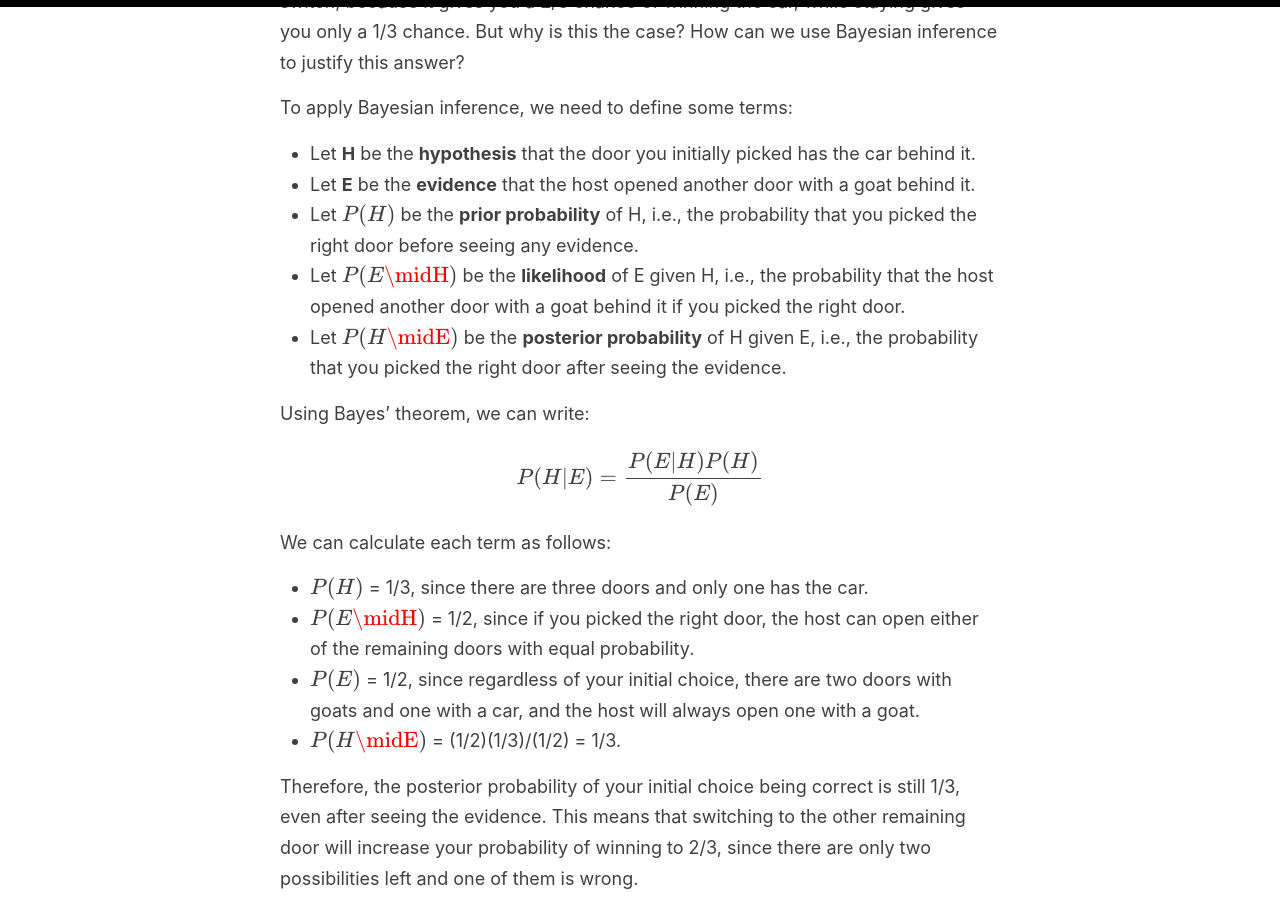
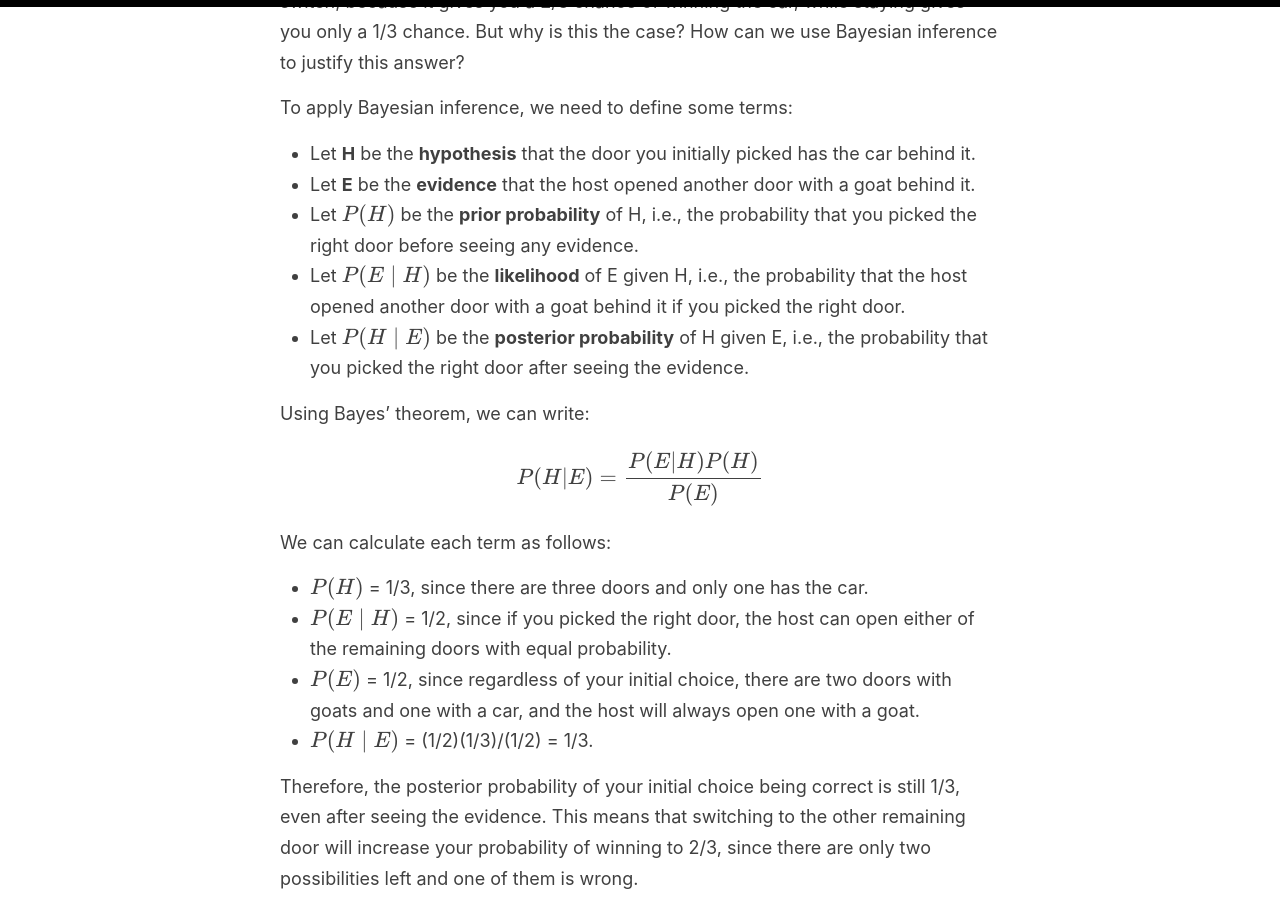
Before and after one commit to krz/krz.github.io, a Jekyll site: the page built from _posts/2023-07-06-intro-bayes.md, in a window 1280 px wide and 900 px high, scrolled down 951 px. Built offline with Jekyll 4.4.1, drawn with Linux system fonts in a browser that asks for light colours.

Commit message:
Update 2023-07-06-intro-bayes.md
latex

```diff
--- a/_posts/2023-07-06-intro-bayes.md
+++ b/_posts/2023-07-06-intro-bayes.md
@@ -26,8 +26,8 @@
 - Let __H__ be the __hypothesis__ that the door you initially picked has the car behind it.
 - Let __E__ be the __evidence__ that the host opened another door with a goat behind it.
 - Let \\(P(H)\\) be the __prior probability__ of H, i.e., the probability that you picked the right door before seeing any evidence.
-- Let \\(P(E\midH)\\) be the __likelihood__ of E given H, i.e., the probability that the host opened another door with a goat behind it if you picked the right door.
-- Let \\(P(H\midE)\\) be the __posterior probability__ of H given E, i.e., the probability that you picked the right door after seeing the evidence.
+- Let \\(P(E\mid H)\\) be the __likelihood__ of E given H, i.e., the probability that the host opened another door with a goat behind it if you picked the right door.
+- Let \\(P(H\mid E)\\) be the __posterior probability__ of H given E, i.e., the probability that you picked the right door after seeing the evidence.
 
 Using Bayes' theorem, we can write:
 
@@ -36,9 +36,9 @@
 We can calculate each term as follows:
 
 - \\(P(H)\\) = 1/3, since there are three doors and only one has the car.
-- \\(P(E\midH)\\) = 1/2, since if you picked the right door, the host can open either of the remaining doors with equal probability.
+- \\(P(E\mid H)\\) = 1/2, since if you picked the right door, the host can open either of the remaining doors with equal probability.
 - \\(P(E)\\) = 1/2, since regardless of your initial choice, there are two doors with goats and one with a car, and the host will always open one with a goat.
-- \\(P(H\midE)\\) = (1/2)(1/3)/(1/2) = 1/3.
+- \\(P(H\mid E)\\) = (1/2)(1/3)/(1/2) = 1/3.
 
 Therefore, the posterior probability of your initial choice being correct is still 1/3, even after seeing the evidence.
 This means that switching to the other remaining door will increase your probability of winning to 2/3, since there are only two possibilities left and one of them is wrong.
```
